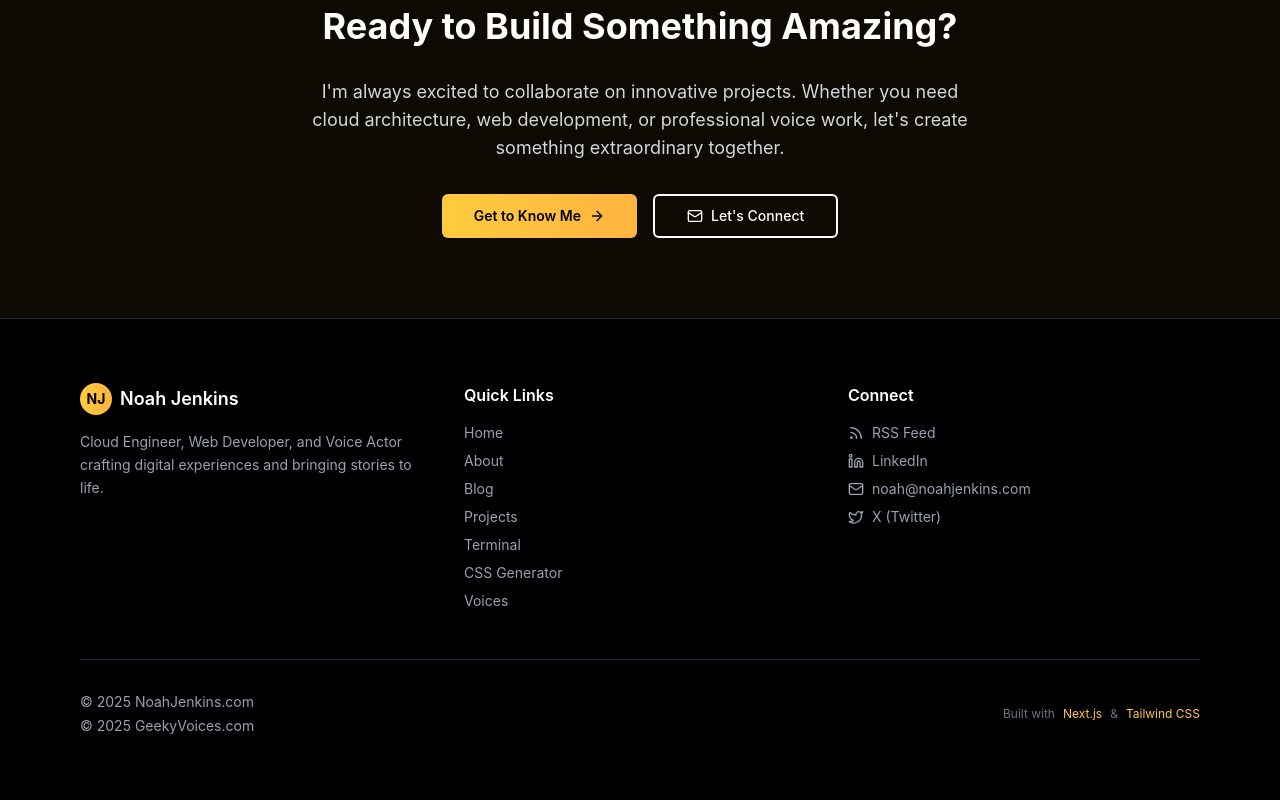
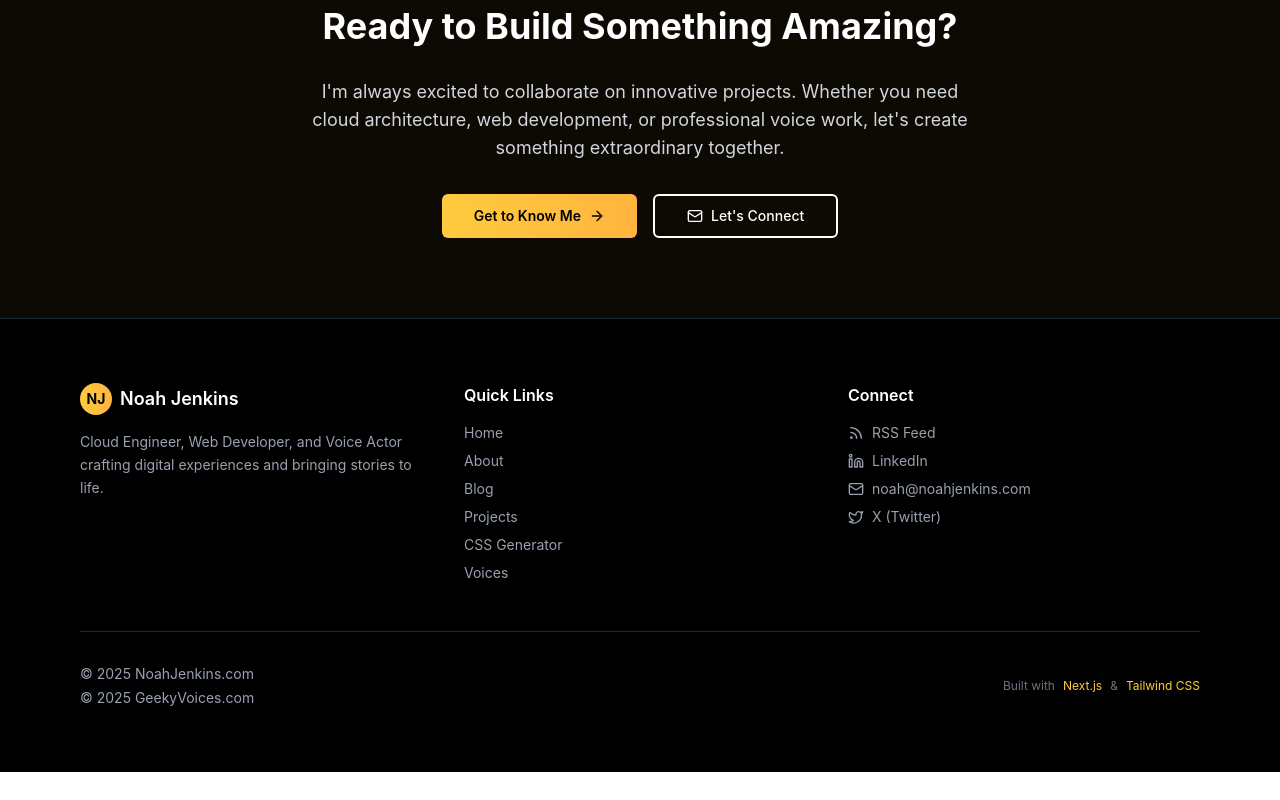
Before and after one commit to NoahJenkins/noahjenkins.com-v2, a Next.js app: page / in a window 1280 px wide. Shown: the part 1503-2303 px from the top of the page. After the commit the page ends 2275 px from the top, so only its background shows below. Built offline with nearby package versions, Linux system fonts and the light colour scheme.

Commit message:
remove terminal from nav

```diff
--- a/app/components/footer.tsx
+++ b/app/components/footer.tsx
@@ -48,12 +48,6 @@ export default function Footer() {
                 className="block text-gray-400 hover:text-[#fecb3e] transition-colors duration-300 text-sm"
               >
                 Projects
-              </a>
-              <a
-                href="/terminal"
-                className="block text-gray-400 hover:text-[#fecb3e] transition-colors duration-300 text-sm"
-              >
-                Terminal
               </a>
               <a
                 href="/tools/css-generator"
--- a/app/components/nav.tsx
+++ b/app/components/nav.tsx
@@ -10,7 +10,6 @@ const navItems = {
   '/about': { name: 'About' },
   '/blog': { name: 'Blog' },
   '/projects': { name: 'Projects' },
-  '/terminal': { name: 'Terminal' },
   '/tools/css-generator': { name: 'CSS Generator' },
   '/voices': { name: 'Voices' },
 }
```
